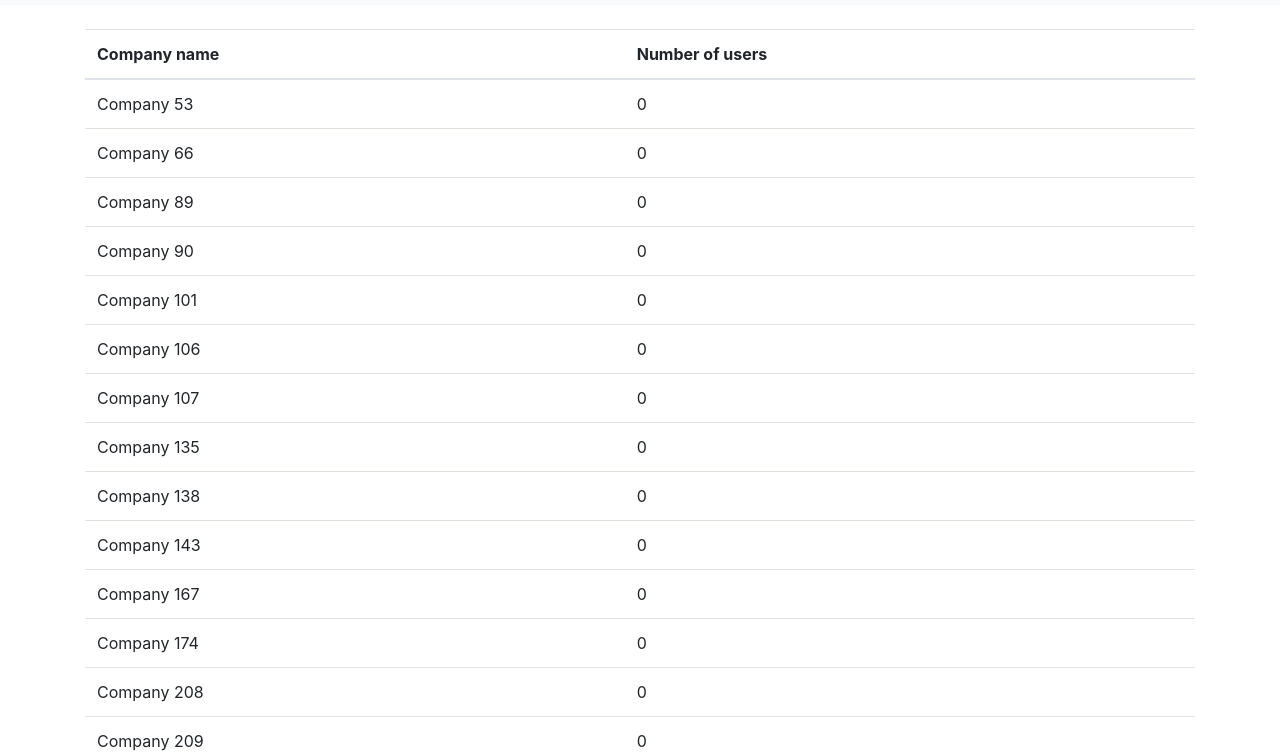
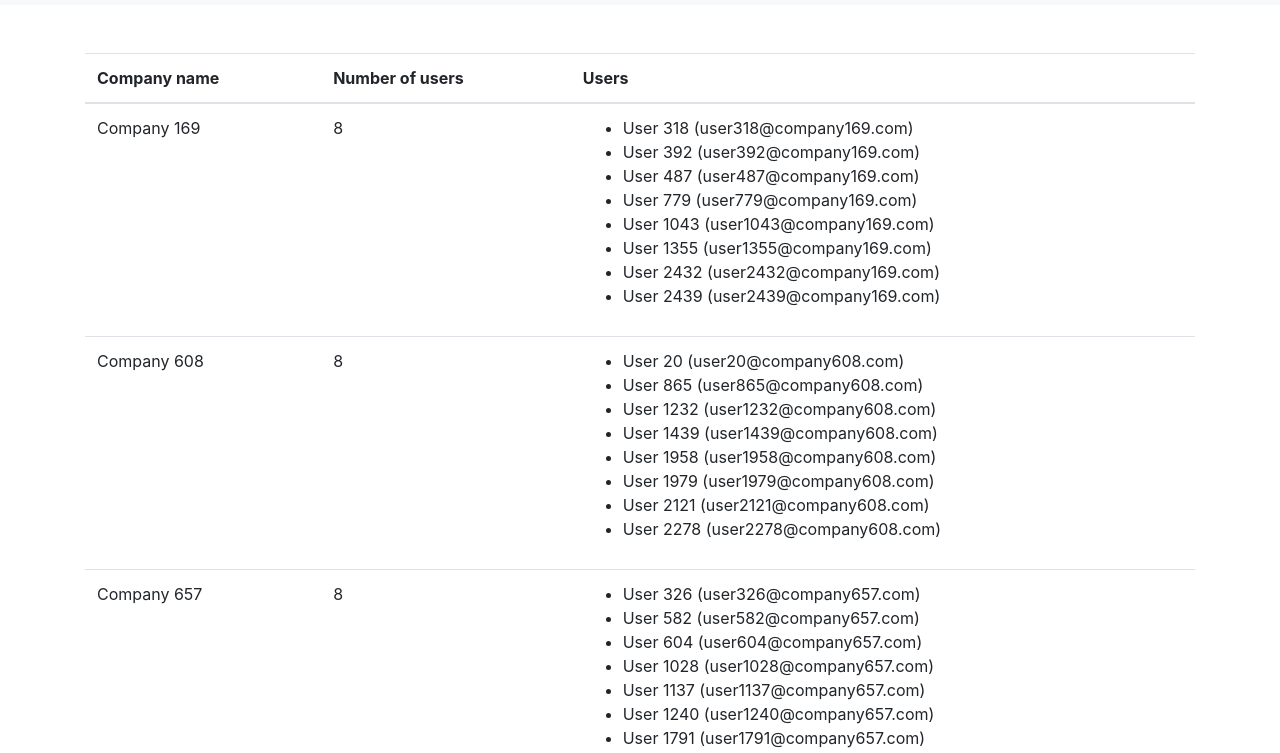
Before and after one commit to visionpl/nta_users_and_companies, a website built with webpack: page app/index.html in a window 1280 px wide. Shown: the part 51-804 px from the top of the page. Built offline with nearby package versions, Linux system fonts and the light colour scheme; data requests are answered from the project's data file.

Commit message:
add table data with users of company

```diff
--- a/app/index.html
+++ b/app/index.html
@@ -17,12 +17,13 @@
         </div>
     </nav>
 
-    <div class="container mt-4">
+    <div class="container mt-5">
         <table class="table" id="myTable">
             <thead>
                 <tr>
                     <th>Company name</th>
                     <th>Number of users</th>
+                    <th>Users</th>
                 </tr>
             </thead>
             <tbody>
--- a/app/index.js
+++ b/app/index.js
@@ -16,16 +16,27 @@ async function fetchUsersAndCompanies() {
 
     companiesArray.forEach(company => {
       let numberOfUsers = 0;
+      let userCompany = [];
       usersArray.find(user => {
         if(user.uris.company === company.uri) {
           numberOfUsers++;
+
+          userCompany.push({
+            'userName': user.name,
+            'userEmail': user.email
+          })
         }
       });
+
       company.numberOfUsers = numberOfUsers;
+      company.users = userCompany
     });
 
+
     const sortedCompaniesArray = companiesArray.sort((a, b) => {
-      return a.numberOfUsers - b.numberOfUsers;
+      // return a.numberOfUsers - b.numberOfUsers;
+      return b.numberOfUsers - a.numberOfUsers;
+
     })
 
     createTable(sortedCompaniesArray)
@@ -39,9 +50,17 @@ const createTable = (data) => {
   let result = '';
 
 data.forEach(d => {
+  let usersData = '';
+
+  for (let i=0; i < d.users.length; i++) {
+    usersData += `<li>${d.users[i].userName} (${d.users[i].userEmail})</li>`
+  }
+
    result += `<tr>
    <td>${d.name}</td>
    <td>${d.numberOfUsers}</td>
+   <td><ul>${usersData}</ul></td>
+
    </tr>`
  })
  tbody.innerHTML = result
```
